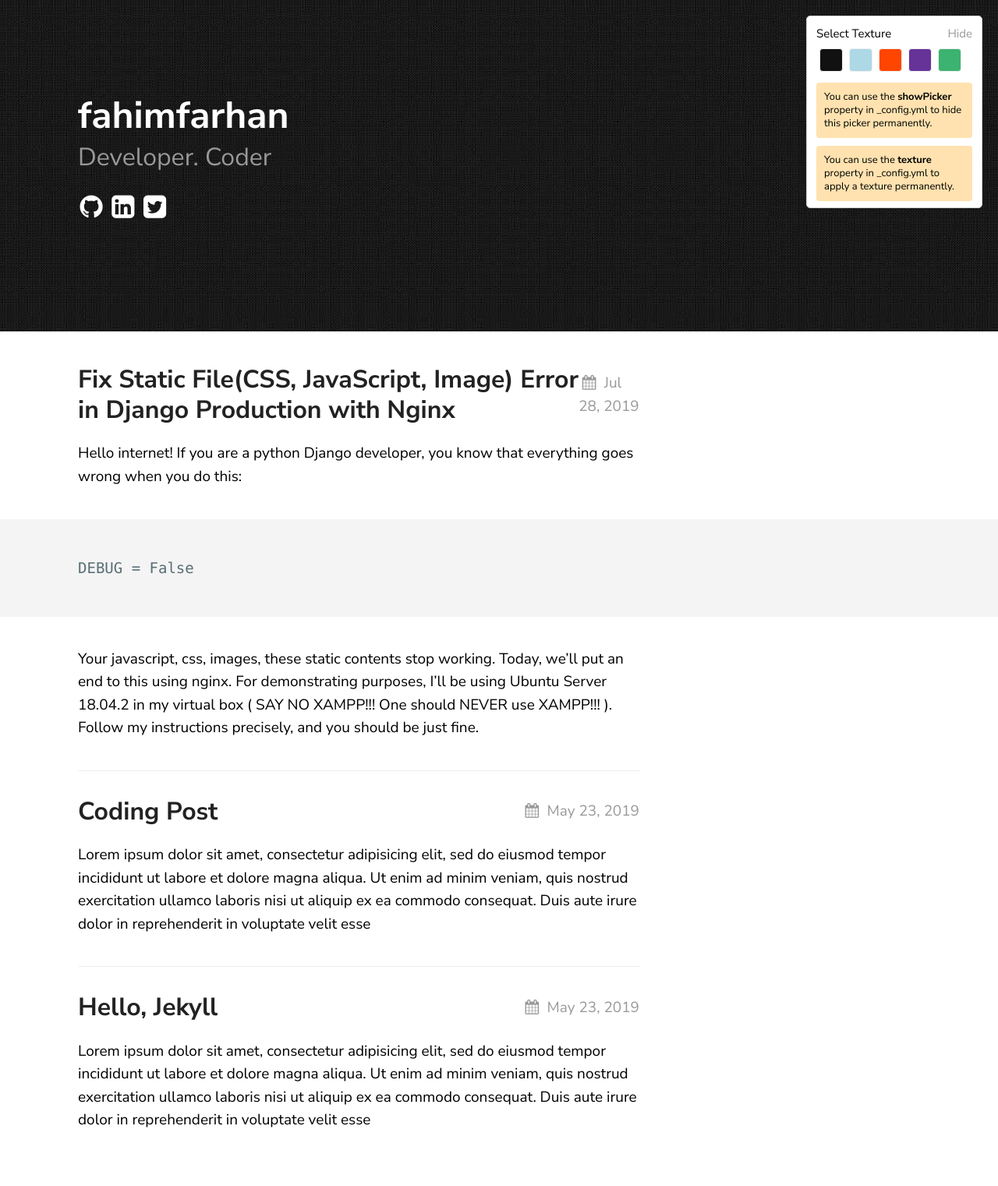
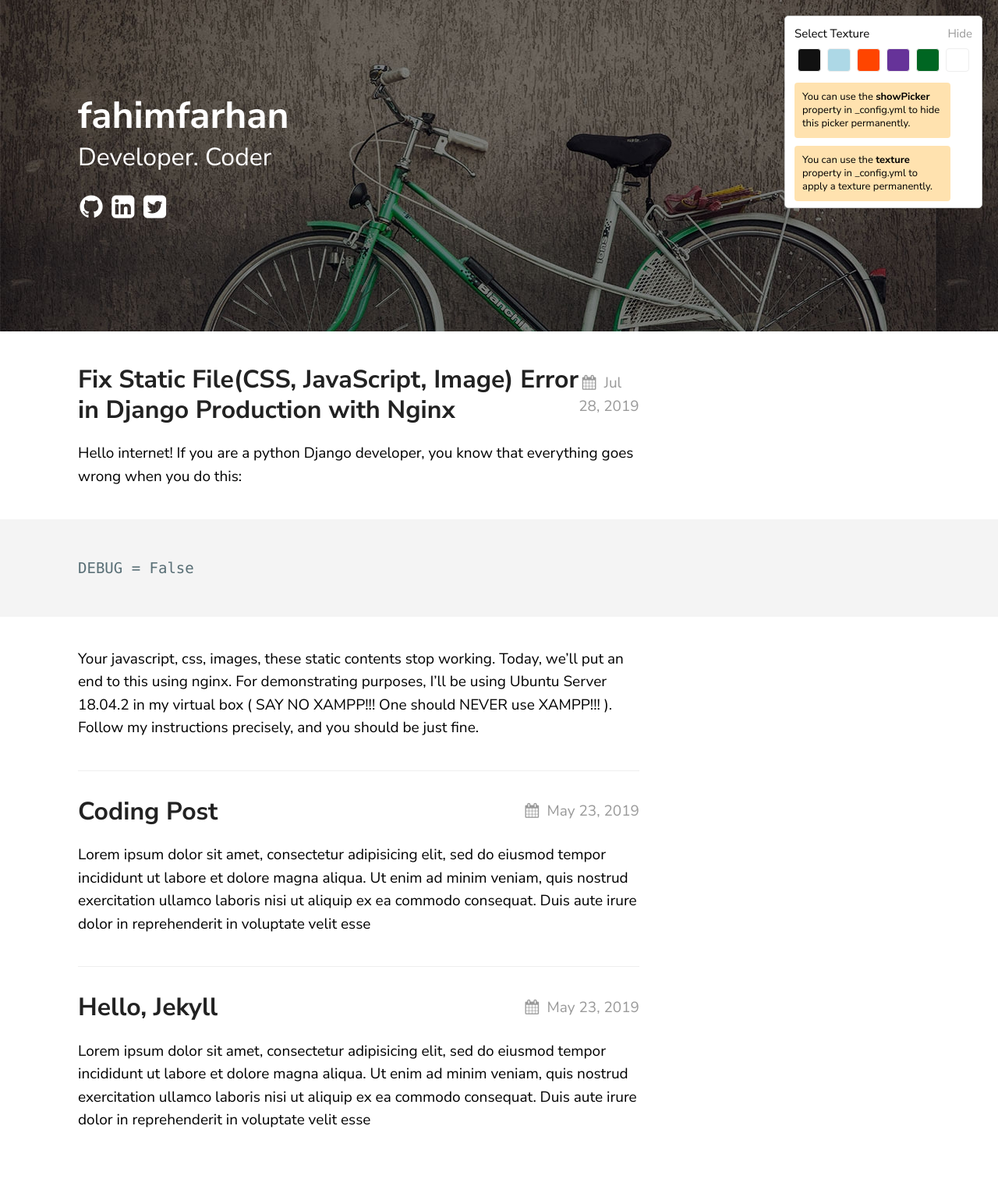
Before and after one commit to fahimfarhan/blog, a Jekyll site: the page built from index.md, in a window 1280 px wide. Shown: the whole page at 78% size. Built offline with Jekyll 4.4.1, drawn with Linux system fonts in a browser that asks for light colours.

Commit message:
FC auto-commit

```diff
--- a/_config.yml
+++ b/_config.yml
@@ -18,7 +18,7 @@ texture:
   title: fahimfarhan
   tagline: Developer. Coder
   date_format: "%b %-d, %Y"
-  style: black
+  style: cycle
   showNav: false
   showPicker: true
   disqus_shortname: fahimfarhan
--- a/_includes/footer.html
+++ b/_includes/footer.html
@@ -21,6 +21,7 @@
 		<div id="red"></div>
 		<div id="purple"></div>
 		<div id="green"></div>
+		<div id="cycle"></div>
 	</div>
 	<p class="info">You can use the <b>showPicker</b> property in _config.yml to hide this picker permanently.</p>
 	<p class="info">You can use the <b>texture</b> property in _config.yml to apply a texture permanently.</p>
--- a/assets/css/style.scss
+++ b/assets/css/style.scss
@@ -48,7 +48,8 @@
     #blue { background-color: lightblue; }
     #black { background-color: #111; }
     #purple { background-color: rebeccapurple; }
-    #green { background-color: mediumseagreen; }
+    #green { background-color: #006622; }
+    //#green { background-color: mediumseagreen; }
 }
 {%- endif -%}
 // Textures
@@ -78,6 +79,10 @@
 
 .texture-red {
     background-image: url('{{ site.baseurl }}/assets/textures/red.jpg');
+}
+
+.texture-cycle {
+    background-image: url('{{ site.baseurl }}/assets/textures/cycle.jpg');
 }
 
 .texture-purple {
```
Also changed, not shown: assets/textures/cycle (copy).jpg (added), assets/textures/cycle.jpg, assets/textures/green (copy).jpg (added), assets/textures/green.jpg, assets/textures/green.png (added), 1 other file.
